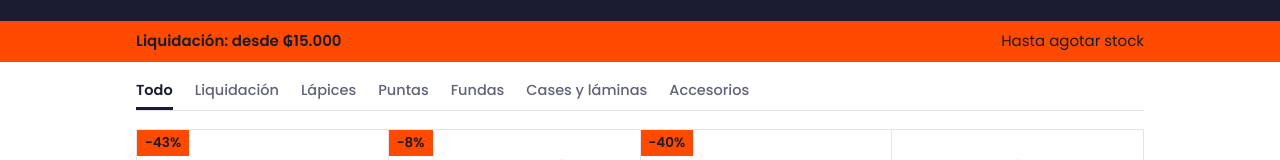
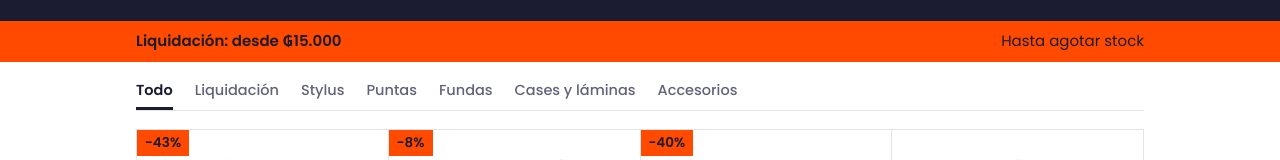
Before and after one commit to ziggypyg/ziggypyg.github.io, a plain HTML site: page index.html in a window 1280 px wide. Shown: the part 336-496 px from the top of the page. Drawn offline with Linux system fonts and the light colour scheme.

Commit message:
Renombrar categoría Lápices a Stylus
Co-Authored-By: Claude Opus 5.5 <noreply@anthropic.com>
Claude-Session: https://claude.ai/code/session_01ADwd8HB3NWVph2tHqHnPbX

```diff
--- a/index.html
+++ b/index.html
@@ -213,7 +213,7 @@ const CATALOG = [
 // Las variantes sin stock se muestran como agotadas; los productos agotados van al final.
 const inStock = v => v.stock > 0;
 const anyStock = p => p.vars.some(inStock);
-const FILTERS = [["todo", "Todo"], ["promo", "Liquidación"], ["lapices", "Lápices"], ["puntas", "Puntas"], ["fundas", "Fundas"], ["cases", "Cases y láminas"], ["otros", "Accesorios"]];
+const FILTERS = [["todo", "Todo"], ["promo", "Liquidación"], ["lapices", "Stylus"], ["puntas", "Puntas"], ["fundas", "Fundas"], ["cases", "Cases y láminas"], ["otros", "Accesorios"]];
 const $ = id => document.getElementById(id);
 const gs = n => "₲" + String(Math.round(n)).replace(/\B(?=(\d{3})+(?!\d))/g, ".");
 const tag = (t, c, x) => { const e = document.createElement(t); if (c) e.className = c; if (x != null) e.textContent = x; return e; };
```
